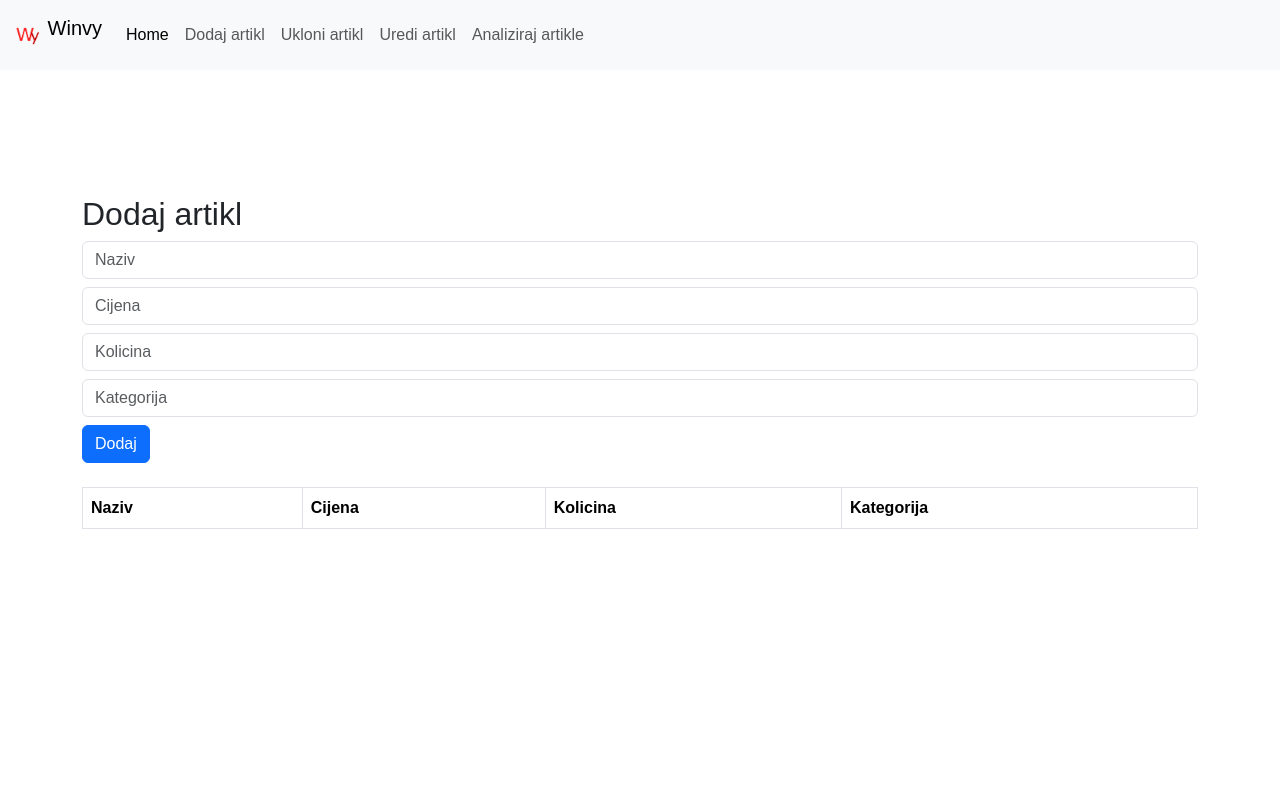
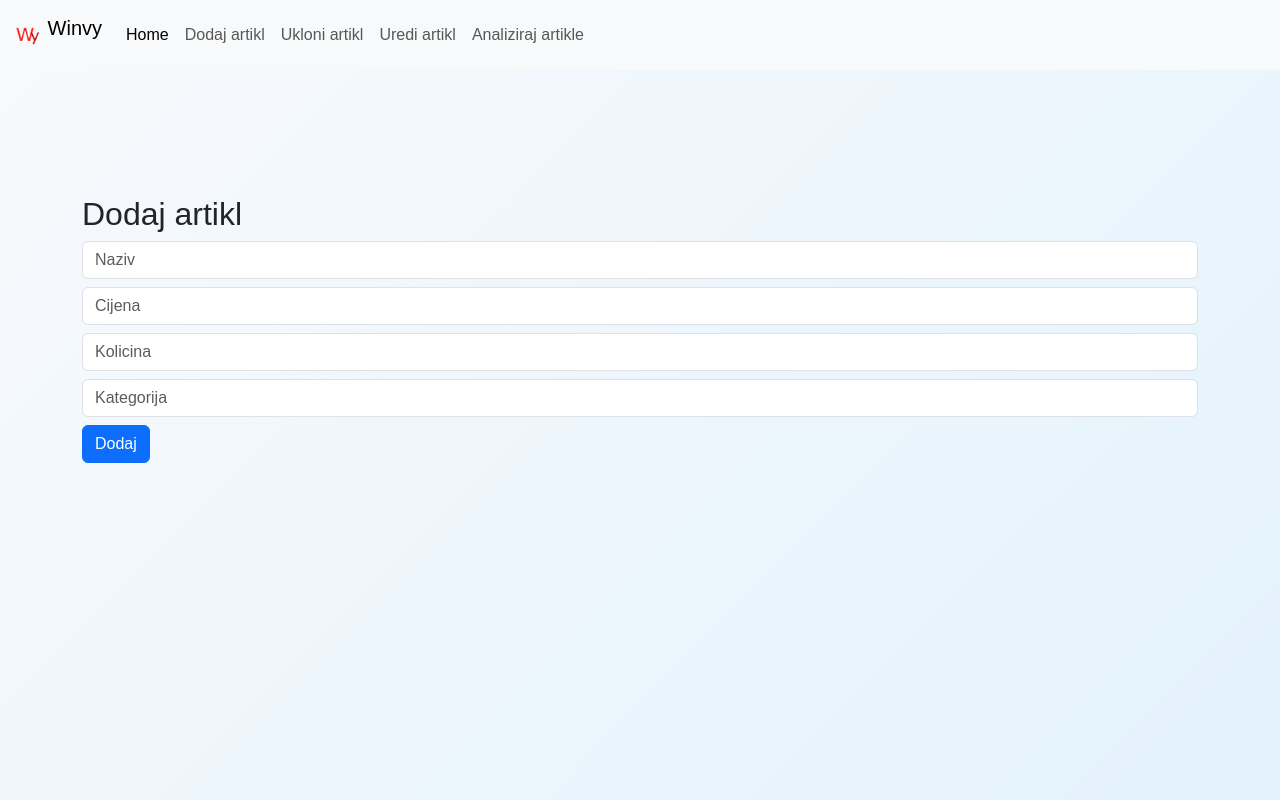
Before and after one commit to amihatovic07/Winvy, a Flask app: page /dodaj_artikle in a window 1280 px wide. Run offline with Flask 3, Linux system fonts and the light colour scheme; lists and menus that the app fills with data are empty.

Commit message:
Commit_7
Popravljene ključne greške što se tiće programskog koda unutar CRUD funkcionalnosti dodavanja i uređivanja, dodani osnovni dijelovi CRUD funkcionalnosti analiza te je prikaz artikala poboljšan dodavanjem kartica i dalje unutar main.css je poboljšan izgled web servisa

```diff
--- a/app.py
+++ b/app.py
@@ -1,11 +1,12 @@
 from flask import Flask, request, render_template, make_response, jsonify, redirect
-from pony.orm import Database, Required, Set, db_session
+from pony.orm import Database, Required, Set, db_session, PrimaryKey
 
 app = Flask(__name__)
 
 db = Database()
 
 class Artikl(db.Entity):
+    id = PrimaryKey(int, auto=True)
     naziv = Required(str)
     cijena = Required(float)
     kolicina = Required(int)
@@ -25,7 +26,14 @@ def index():
 def dodaj():
     if request.method == 'POST':
         data = request.form
+        cijena = float(data['cijena'])
+        kolicina = int(data['kolicina'])
+        if cijena < 0 or kolicina < 0:
+            return "Greška: cijena i količina ne mogu biti negativne.", 400
         with db_session:
+            postojeci = Artikl.get(naziv=data['naziv'])
+            if postojeci:
+                return "Artikl već postoji!", 400
             Artikl(naziv=data['naziv'], cijena=float(data['cijena']), kolicina=int(data['kolicina']), kategorija=data['kategorija'])
         return redirect('/')
     return render_template('dodaj.html')
@@ -45,6 +53,12 @@ def ukloni():
 def uredi():
     if request.method == 'POST':
         naziv = request.form['naziv']
+        cijena = float(request.form['cijena'])
+        kolicina = int(request.form['kolicina'])
+
+        if cijena < 0 or kolicina < 0:
+            return "Greška: cijena i količina ne mogu biti negativne.", 400
+
         with db_session:
             artikl = Artikl.get(naziv=naziv)
             if artikl:
@@ -56,7 +70,13 @@ def uredi():
 
 @app.route('/analiziraj_artikle', methods=['GET'])
 def analiziraj():
-    return render_template('index.html')
+    with db_session:
+        artikli = list(Artikl.select())
+        ukupna_kolicina = sum(a.kolicina for a in artikli)
+        ukupna_vrijednost = sum(a.kolicina * a.cijena for a in artikli)
+        kategorije = set(a.kategorija for a in artikli)
+        broj_kategorija = len(kategorije)
+    return render_template('analiza.html', ukupna_kolicina=ukupna_kolicina, ukupna_vrijednost=ukupna_vrijednost, broj_kategorija=broj_kategorija)
 
 @app.route('/pregledaj_artikle', methods=['GET'])
 def pregled():
@@ -66,4 +86,4 @@ def pregled():
     return make_response(jsonify(lista), 200)
 
 if __name__ == '__main__':
-    app.run(debug=True, port=8080)
+    app.run(debug=True, host="0.0.0.0", port=8080)
--- a/static/main.css
+++ b/static/main.css
@@ -4,6 +4,8 @@
 body {
     padding:0;
     margin:0;
+    min-height: 100vh;
+    background: linear-gradient(135deg, #f8fafc, #e3f2fd);
 }
 .navbar {
     margin-bottom: 125px;
@@ -11,3 +13,13 @@ body {
 .navbar-brand {
     margin-right:35px;
 }
+.card {
+    border: none;
+    border-radius: 16px;
+    box-shadow: 0 8px 24px rgba(0, 0, 0, 0.08);
+    background-color:rgba(255, 255, 255, 0.9);
+}
+h2 {
+    margin-bottom: 24px;
+    font-weight: 600;
+}
--- a/templates/dodaj.html
+++ b/templates/dodaj.html
@@ -1,12 +1,12 @@
-{% extends "index.html" %}
+{% extends "main.html" %}
 
 {% block content %}
 <div class="container mt-4">
     <h2>Dodaj artikl</h2>
     <form method="POST" action="/dodaj_artikle">
         <input type="text" name="naziv" placeholder="Naziv" class="form-control mb-2">
-        <input type="number" name="cijena" placeholder="Cijena" step="0.01" class="form-control mb-2">
-        <input type="number" name="kolicina" placeholder="Kolicina" class="form-control mb-2">
+        <input type="number" name="cijena" placeholder="Cijena" step="0.01" min="0" class="form-control mb-2">
+        <input type="number" name="kolicina" placeholder="Kolicina" min="0" class="form-control mb-2">
         <input type="text" name="kategorija" placeholder="Kategorija" class="form-control mb-2">
         <button type="submit" class="btn btn-primary">Dodaj</button>
     </form>
--- a/templates/index.html
+++ b/templates/index.html
@@ -1,66 +1,24 @@
-<!doctype html>
-<html>
-    <head>
-        <meta charset="utf-8">
-        <link href="{{ url_for('static', filename='main.css') }}" rel="stylesheet">
-        <link href="https://cdn.jsdelivr.net/npm/bootstrap@5.3.8/dist/css/bootstrap.min.css" rel="stylesheet">
-        <title>Winvy</title>
-    </head>
-    <body>
-        <nav class="navbar navbar-expand-lg bg-body-tertiary" style="background-color: #e3f2fd;" data-bs-theme="light">
-          <div class="container-fluid">
-            <a class="navbar-brand" href="/">
-                <img src="{{ url_for('static', filename='Logo.png') }}" alt="Logo" width="30" height="40" class="d-inline-block align-text-top">
-                Winvy
-            </a>
-            <button class="navbar-toggler" type="button" data-bs-toggle="collapse" data-bs-target="#navbarNav" aria-controls="navbarNav" aria-expanded="false" aria-label="Toggle navigation">
-              <span class="navbar-toggler-icon"></span>
-            </button>
-              <div class="collapse navbar-collapse" id="navbarNav">
-                    <ul class="navbar-nav">
-                        <li class="nav-item">
-                            <a class="nav-link active" aria-current="page" href="/">Home</a>
-                        </li>
-                        <li class="nav-item">
-                            <a class="nav-link" href="/dodaj_artikle">Dodaj artikl</a>
-                        </li>
-                        <li class="nav-item">
-                            <a class="nav-link" href="/ukloni_artikle">Ukloni artikl</a>
-                        </li>
-                        <li class="nav-item">
-                            <a class="nav-link" href="/uredi_artikle">Uredi artikl</a>
-                        </li>
-                        <li class="nav-item">
-                            <a class="nav-link" href="/analiziraj_artikle">Analiziraj artikle</a>
-                        </li>
-                    </ul>
-              </div>
-          </div>
-        </nav>
-        {% block content %}
-        {% endblock %}
-        <div class="container mt-4">
-            <table class="table table-bordered">
-                <thead>
-                    <tr>
-                        <th>Naziv</th>
-                        <th>Cijena</th>
-                        <th>Kolicina</th>
-                        <th>Kategorija</th>
-                    </tr>
-                </thead>
-                <tbody>
-                    {% for artikl in artikli %}
-                    <tr>
-                        <td>{{ artikl.naziv }}</td>
-                        <td>{{ artikl.cijena }}</td>
-                        <td>{{ artikl.kolicina }}</td>
-                        <td>{{ artikl.kategorija }}</td>
-                    </tr>
-                    {% endfor %}
-                </tbody>
-            </table>
+{% extends "main.html" %}
+
+{% block content %}
+<div class="container mt-4">
+    <h2 class="mb-4">Pregled artikala</h2>
+
+    <div class="row">
+        {% for artikl in artikli %}
+        <div class="col-md-4 mb-3">
+            <div class="card shadow-sm h-100">
+                <div class="card-body">
+                    <h5 class="card-title">{{ artikl.naziv }}</h5>
+                    <p class="card-text">
+                        <strong>Cijena:</strong> {{ artikl.cijena }} €<br>
+                        <strong>Količina:</strong> {{ artikl.kolicina }}<br>
+                        <strong>Kategorija:</strong> {{ artikl.kategorija }}
+                    </p>
+                </div>
+            </div>
         </div>
-        <script src="https://cdn.jsdelivr.net/npm/bootstrap@5.3.8/dist/js/bootstrap.bundle.min.js"></script>
-    </body>
-</html>
+        {% endfor %}
+    </div>
+</div>
+{% endblock %}
--- /dev/null
+++ b/templates/main.html
@@ -0,0 +1,45 @@
+<!DOCTYPE html>
+<html lang="en">
+<head>
+    <meta charset="UTF-8">
+    <link href="{{ url_for('static', filename='main.css') }}" rel="stylesheet">
+    <link href="https://cdn.jsdelivr.net/npm/bootstrap@5.3.8/dist/css/bootstrap.min.css" rel="stylesheet">
+    <link rel="icon" href="{{ url_for('static', filename='Logo.PNG')}}">
+    <title>Winvy</title>
+</head>
+<body>
+    <nav class="navbar navbar-expand-lg bg-body-tertiary" style="background-color: #e3f2fd;" data-bs-theme="light">
+          <div class="container-fluid">
+            <a class="navbar-brand" href="/">
+                <img src="{{ url_for('static', filename='Logo.png') }}" alt="Logo" width="30" height="40" class="d-inline-block align-text-top">
+                Winvy
+            </a>
+            <button class="navbar-toggler" type="button" data-bs-toggle="collapse" data-bs-target="#navbarNav" aria-controls="navbarNav" aria-expanded="false" aria-label="Toggle navigation">
+              <span class="navbar-toggler-icon"></span>
+            </button>
+              <div class="collapse navbar-collapse" id="navbarNav">
+                    <ul class="navbar-nav">
+                        <li class="nav-item">
+                            <a class="nav-link active" aria-current="page" href="/">Home</a>
+                        </li>
+                        <li class="nav-item">
+                            <a class="nav-link" href="/dodaj_artikle">Dodaj artikl</a>
+                        </li>
+                        <li class="nav-item">
+                            <a class="nav-link" href="/ukloni_artikle">Ukloni artikl</a>
+                        </li>
+                        <li class="nav-item">
+                            <a class="nav-link" href="/uredi_artikle">Uredi artikl</a>
+                        </li>
+                        <li class="nav-item">
+                            <a class="nav-link" href="/analiziraj_artikle">Analiziraj artikle</a>
+                        </li>
+                    </ul>
+              </div>
+          </div>
+    </nav>
+    {% block content %}
+    {% endblock %}
+    <script src="https://cdn.jsdelivr.net/npm/bootstrap@5.3.8/dist/js/bootstrap.bundle.min.js"></script>
+</body>
+</html>
--- a/templates/ukloni.html
+++ b/templates/ukloni.html
@@ -1,4 +1,4 @@
-{% extends "index.html" %}
+{% extends "main.html" %}
 
 {% block content %}
 <div class="container mt-4">
--- a/templates/uredi.html
+++ b/templates/uredi.html
@@ -1,12 +1,12 @@
-{% extends "index.html" %}
+{% extends "main.html" %}
 
 {% block content %}
 <div class="container mt-4">
     <h2>Uredi artikl</h2>
     <form method="POST" action="/uredi_artikle">
         <input type="text" name="naziv" placeholder="Naziv artikla koji se uređuje" class="form-control mb-2">
-        <input type="text" name="cijena" placeholder="Cijena artikla" class="form-control mb-2">
-        <input type="text" name="kolicina" placeholder="Količina artikla" class="form-control mb-2">
+        <input type="text" name="cijena" placeholder="Cijena artikla" min="0" class="form-control mb-2">
+        <input type="text" name="kolicina" placeholder="Količina artikla" min="0" class="form-control mb-2">
         <input type="text" name="kategorija" placeholder="Kategorija artikla" class="form-control mb-2">
         <button type="submit" class="btn btn-primary">Uredi</button>
     </form>
```
Also changed, not shown: templates/analiza.html (added, +34 -0 lines), Artikli.sqlite.
